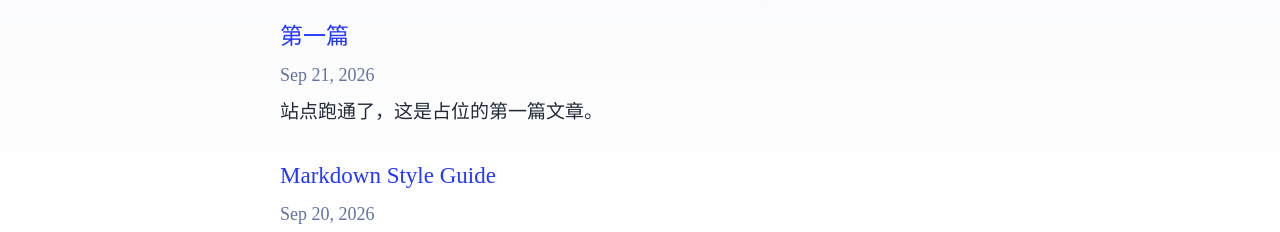
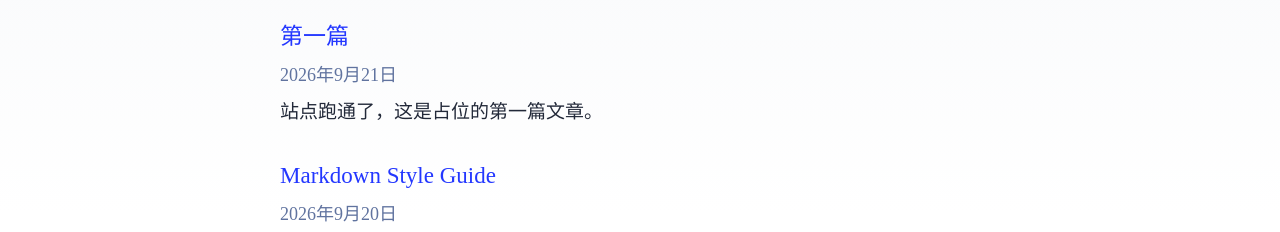
Before and after one commit to stormaker/stormaker.dev, an Astro site: page / in a window 1280 px wide. Shown: the part 387-619 px from the top of the page. Built offline with nearby package versions, Linux system fonts and the light colour scheme; Astro itself is replaced by a stand-in of ours.

Commit message:
fix: 日期按中文格式显示，并固定 UTC 时区
frontmatter 里的纯日期会被解析成 UTC 零点，按构建机本地时区格式化
可能差一天，显式指定 UTC 才稳定。

```diff
--- a/src/components/FormattedDate.astro
+++ b/src/components/FormattedDate.astro
@@ -8,9 +8,11 @@ const { date } = Astro.props;
 
 <time datetime={date.toISOString()}>
 	{
-		date.toLocaleDateString('en-us', {
+		date.toLocaleDateString('zh-CN', {
+			// frontmatter 里的纯日期被解析成 UTC 零点，按 UTC 格式化才不会因构建机时区差一天
+			timeZone: 'UTC',
 			year: 'numeric',
-			month: 'short',
+			month: 'long',
 			day: 'numeric',
 		})
 	}
```
